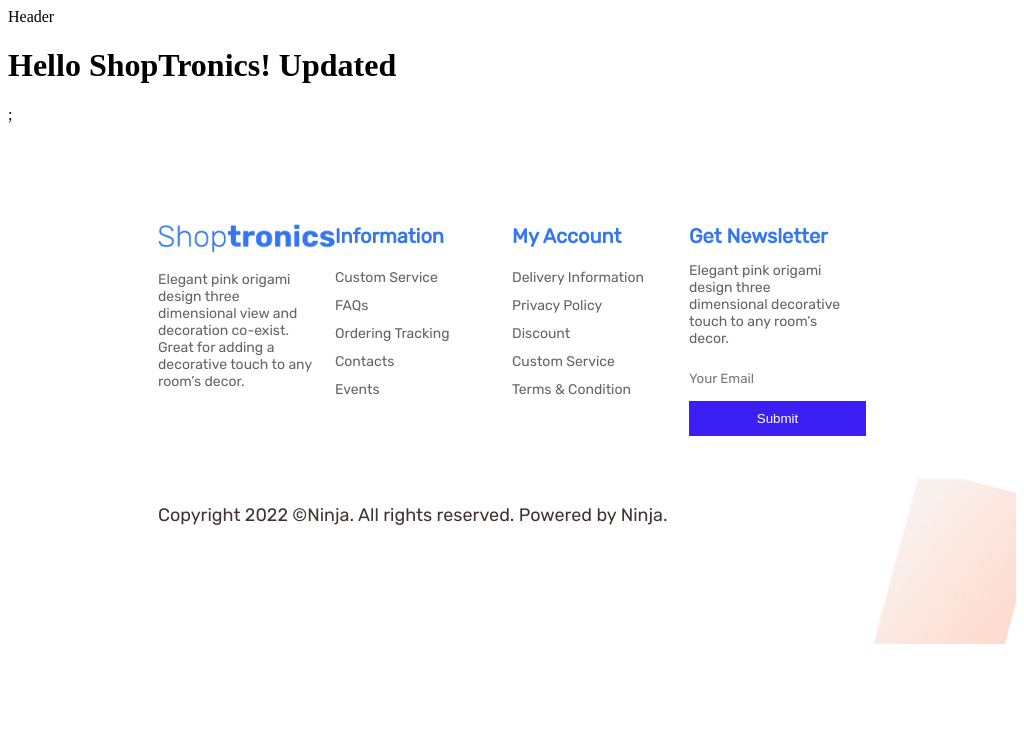
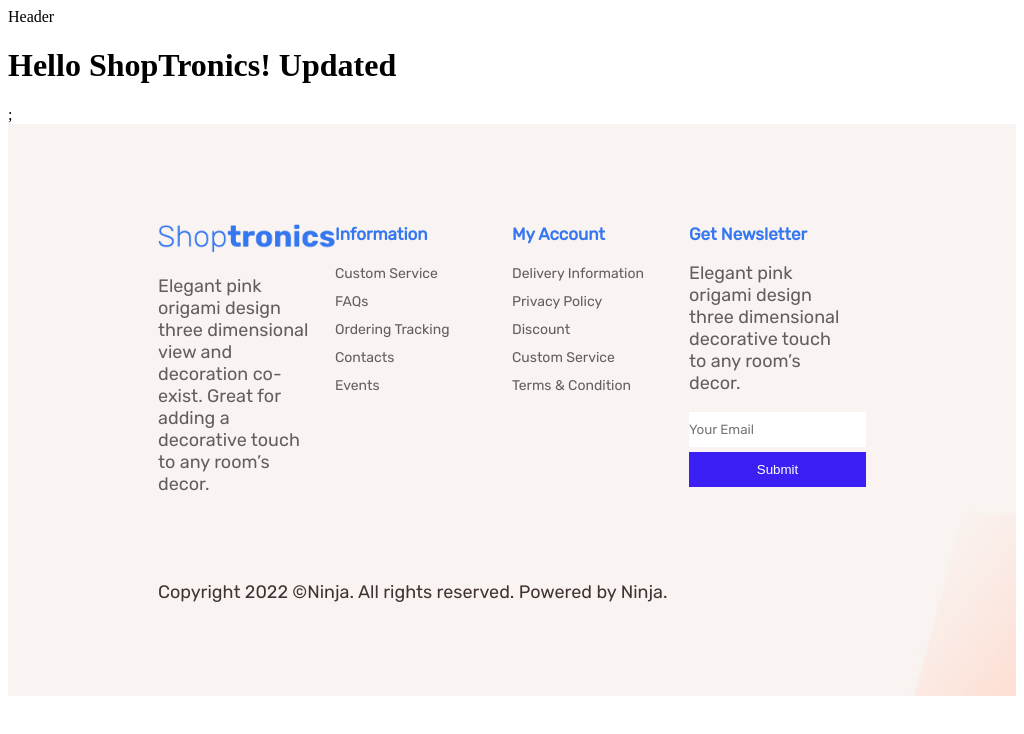
Before and after one commit to Safin-Ahmed/shoptronics-frontend, a Next.js app: page / in a window 1024 px wide. Shown: the top 734 px of the page. Built offline with nearby package versions, Linux system fonts and the light colour scheme; a web font is replaced by a local one.

Commit message:
solve the footer background issue

```diff
--- a/components/Footer.js
+++ b/components/Footer.js
@@ -1,6 +1,8 @@
 import Image from 'next/image'
 import Logo from '../public/static/logo.png'
 import HomeStyled from '../public/Styles/home.module.css'
+import styled from 'styled-components'
+
 
 function Footer() {
   return (
--- a/public/Styles/home.module.css
+++ b/public/Styles/home.module.css
@@ -4,9 +4,10 @@
 .footerBackground{
     background-image: url("../static/footer-background.jpg");
     background-repeat: no-repeat;
-    background-position: bottom;
-    background-size: cover!important;
-    padding:100px 0;
+    padding:100px 0 75px 0;
+    height: 100%;
+    background-size: cover !important;
+    background-position: bottom !important;
 }
 
 .mainfooter{
@@ -19,12 +20,14 @@
     flex: 1;
 }
 .mainfooter div p{
+    flex: 1.5;
     margin-right: 20px;
     color: rgba(0, 0, 0, 0.61);
     font-family: "Rubik";
     font-size: 18px;
 }
 .mainfooter div h3 {
+    flex: 1.5;
     margin-right: 20px;
     color: #3577F0;
     font-family: "Rubik";
@@ -51,6 +54,7 @@
     font-weight: 400;
 }
 
+
 .footerbtn{
     display: block;
     padding: 10px 0px;
@@ -59,6 +63,7 @@
     margin-top: 5px;
     border:0;
     color:#fff;
+
 }
 .footerStyleInput{
     width: 100%;
@@ -98,21 +103,22 @@
 }
 @media(min-width:992px) and (max-width:1199px) {
     .footerLogo{
-        width:120px;
-        height:25px;
+        max-width: 100px;
     }
     .mainfooter div h3 {
-        size: 17px;
+        font-size: 17px;
     }
     .mainfooter ul li{
         line-height: 28px;
         font-size: 14px;
     }
     .mainfooter div p{
-        font-size: 14px;
+        flex: 1.5;
+        margin-right: 20px;
+        color: rgba(0, 0, 0, 0.61);
+        font-family: "Rubik";
+        font-size: 18px;
     }
+
 }
 @media(min-width:1200px) and (max-width:1400px) {}
-
-
-/* sizes="(max-width: 768px) 100vw,(max-width: 1200px) 50vw,33vw" */
```
Also changed, not shown: public/Styles/Style-component.js (added, +30 -0 lines), public/static/footer-background.jpg.
